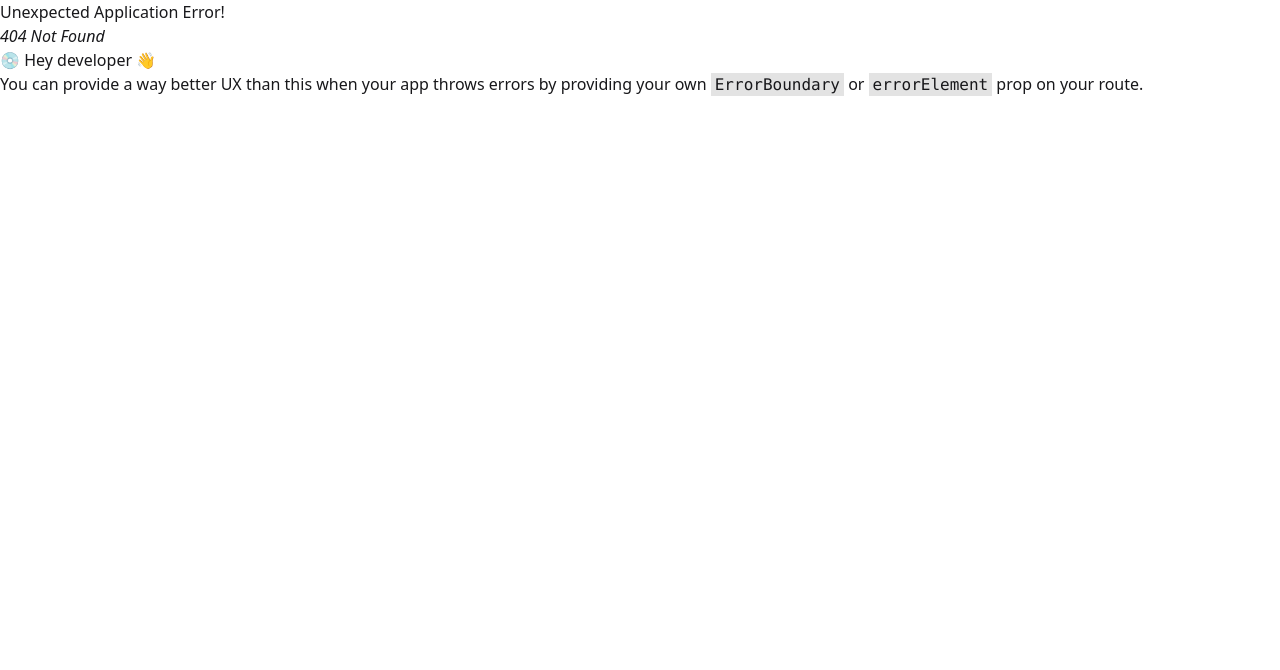
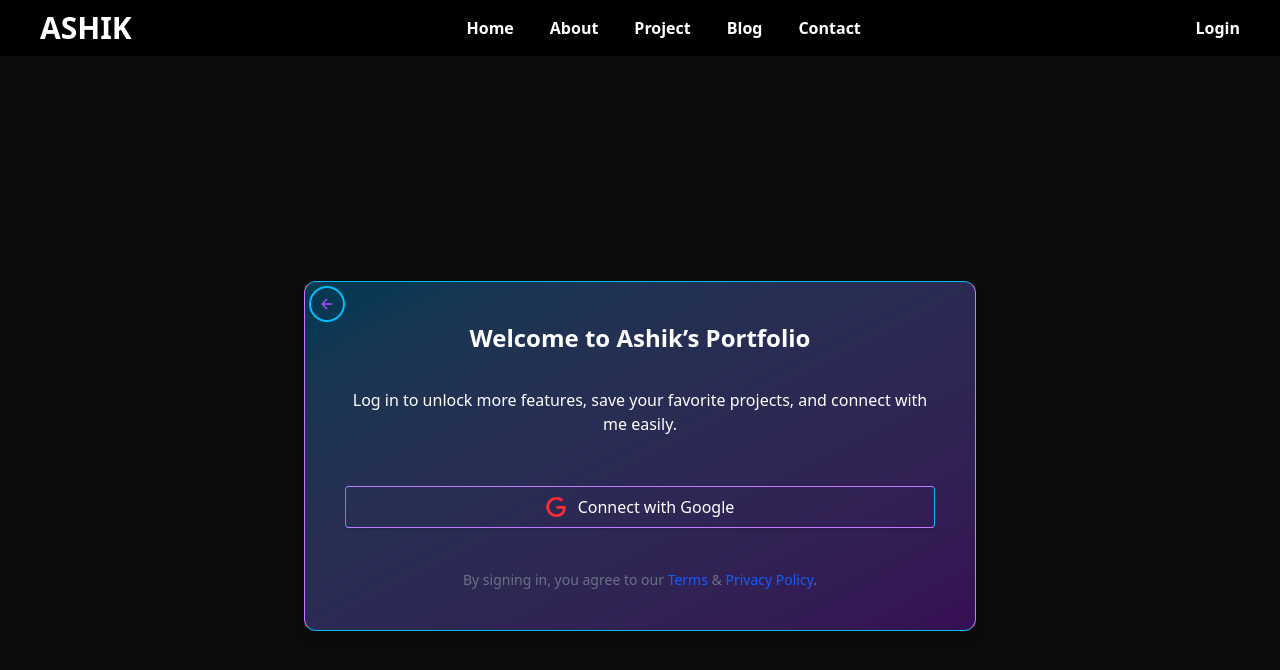
Before and after one commit to ASHIK-KHAN-ATUL/Ashik-Protfolio, a React (Vite) app: page /login-register in a window 1280 px wide. Before the commit this address had no page. Shown: the top 670 px of the page. Built offline with nearby package versions, Linux system fonts and the light colour scheme; no server answers.

Commit message:
create server , add login/register start jwt

```diff
--- a/package.json
+++ b/package.json
@@ -11,6 +11,9 @@
   },
   "dependencies": {
     "@tailwindcss/vite": "^4.1.7",
+    "@tanstack/react-query": "^5.83.0",
+    "axios": "^1.10.0",
+    "firebase": "^12.0.0",
     "localforage": "^1.10.0",
     "match-sorter": "^8.0.2",
     "react": "^19.1.0",
--- /dev/null
+++ b/src/Firebase/Firebase.config.js
@@ -0,0 +1,21 @@
+// Import the functions you need from the SDKs you need
+import { initializeApp } from "firebase/app";
+import { getAnalytics } from "firebase/analytics";
+// TODO: Add SDKs for Firebase products that you want to use
+// https://firebase.google.com/docs/web/setup#available-libraries
+
+// Your web app's Firebase configuration
+// For Firebase JS SDK v7.20.0 and later, measurementId is optional
+const firebaseConfig = {
+  apiKey: import.meta.env.VITE_apiKey,
+  authDomain: import.meta.env.VITE_authDomain,
+  projectId: import.meta.env.VITE_projectId,
+  storageBucket: import.meta.env.VITE_storageBucket,
+  messagingSenderId: import.meta.env.VITE_messagingSenderId,
+  appId: import.meta.env.VITE_appId1,
+  measurementId: import.meta.env.VITE_measurementId,
+};
+
+// Initialize Firebase
+export const app = initializeApp(firebaseConfig);
+// const analytics = getAnalytics(app);
--- /dev/null
+++ b/src/Hooks/axiosPublic.jsx
@@ -0,0 +1,12 @@
+import axios from "axios";
+
+
+export const axiosPublic = axios.create({
+    baseURL: 'http://localhost:5000/'
+})
+
+const useAxiosPublic = () => {
+    return axiosPublic;
+}
+
+export default useAxiosPublic;
--- /dev/null
+++ b/src/Hooks/useAdmin.jsx
@@ -0,0 +1,12 @@
+import { useContext } from "react";
+import { AuthContext } from "../Providers/AuthProvider";
+
+
+const useAdmin = () => {
+
+    const {user, loading} = useContext(AuthContext);
+
+
+};
+
+export default useAdmin;
--- /dev/null
+++ b/src/Pages/LoginWithGoogle/LoginWithGoogle.jsx
@@ -0,0 +1,75 @@
+import React, { useContext } from 'react';
+import { AuthContext } from '../../Providers/AuthProvider';
+import { useNavigate } from 'react-router-dom';
+import { SiGoogle } from 'react-icons/si';
+import { IoArrowBack } from 'react-icons/io5';
+import useAxiosPublic from '../../Hooks/axiosPublic';
+import { toast } from 'react-toastify';
+
+const LoginWithGoogle = () => {
+
+    const {googleSign, loading, user } = useContext(AuthContext);
+    const navigate = useNavigate();
+    const axiosPublic = useAxiosPublic();
+
+    const handleGoogleSignIn = () => {
+        googleSign()
+        .then((res) => {
+
+            const user = res.user;
+            const userInfo ={
+                name: user.displayName,
+                email: user.email,
+                image: user.photoURL,
+                lastLoginAt: new Date().toISOString(),
+                role: 'user',
+            }
+
+            axiosPublic.post('/users', userInfo)
+            .then(res => {
+                if(res.data.insertedId || res.data.message === 'user already exists' ){
+                    toast.success('✅ Login successful!');
+                    navigate('/');
+                    console.log(res)
+                }
+            })
+        })
+        .catch((error) => {
+            console.error('❌ Login error:', error);
+        });
+    };
+
+    return (
+    <div className="flex items-center justify-center min-h-screen bg-gradient-to-br from-blue-100/5 to-purple-100/5 px-10">
+
+      <div className="bg-gradient-to-br from-sky-500/30 to-purple-600/30 rounded-xl shadow-lg  min-h-[350px] max-w-2xl w-full text-center border border-y-sky-400  border-x-purple-400 relative p-10 flex flex-col justify-between">
+
+        <div onClick={()=>navigate('/')} className='absolute top-1 left-1 border-2 rounded-full border-sky-400 p-2  cursor-pointer hover:scale-90 duration-500'>
+            <IoArrowBack  className="text-md  text-purple-500" />
+        </div>
+        <h1 className="text-2xl font-bold ">Welcome to Ashik’s Portfolio</h1>
+        <p className="mt-2 ">
+          Log in to unlock more features, save your favorite projects, and connect with me easily.
+        </p>
+
+        <div className="mt-6">
+            <button
+            onClick={handleGoogleSignIn}
+            disabled={loading}
+            className="flex items-center justify-center gap-3 w-full px-4 py-2 border border-x-sky-400  border-y-purple-400 rounded shadow hover:scale-90 cursor-pointer duration-500 disabled:opacity-50"
+            >
+            <SiGoogle className="w-5 h-5 text-red-500" />
+            <span>{loading ? 'Connect in...' : 'Connect with Google'}</span>
+            </button>
+        </div>
+
+        <p className="mt-4 text-sm text-gray-500">
+          By signing in, you agree to our <a  className="text-blue-600">Terms</a> & <a className="text-blue-600">Privacy Policy</a>.
+        </p>
+      </div>
+
+    </div>
+    );
+};
+
+export default LoginWithGoogle;
--- a/src/Pages/Navbar/Navbar.jsx
+++ b/src/Pages/Navbar/Navbar.jsx
@@ -1,19 +1,30 @@
-import React, { useState } from 'react';
+import React, { useContext, useState } from 'react';
 import { CiMenuFries } from 'react-icons/ci';
 import { FaBars } from 'react-icons/fa';
 import { RxCross2 } from 'react-icons/rx';
 import { NavLink } from 'react-router-dom';
 import './Navbar.css'
+import { AuthContext } from '../../Providers/AuthProvider';
 
 const Navbar = () => {
 
     const [isClick, setIsClick] = useState(false);
-    // console.log(isClick)
+    // console.log(isClick);
+    const {user, logout} = useContext(AuthContext);
+
+    const handleLogout = () => {
+        logout()
+        .then(() => {
+            console.log('Logged Out')
+        }).catch(err => console.log(err))
+    }
 
     return (
         <div className='  p-2 px-10'>
             <div className='flex justify-between items-center'>
+
                 <span className='text-3xl font-bold'>ASHIK</span>
+
                 <div className='hidden md:block'>
                     <ul className='flex gap-5  font-semibold'>
                         <NavLink to={'/'} className={'nav-link'}><li>Home</li></NavLink>
@@ -23,22 +34,43 @@ const Navbar = () => {
                         <NavLink to={'/contact'} className={'nav-link'}><li>Contact</li></NavLink>
                     </ul>
                 </div>
-                <div >
-                    <span onClick={()=>setIsClick(!isClick)} className='md:hidden text-2xl relative btn bg-transparent  z-10 '>
+
+                {
+                    user?.email?
+
+                    <button onClick={handleLogout} className=' hidden md:block font-bold cursor-pointer text-red-400'>Logout</button> :
+
+                    <NavLink to={'/login-register'} className=' hidden md:block font-bold'>Login</NavLink>
+                }
+
+                <div className='md:hidden' >
+                    <span onClick={()=>setIsClick(!isClick)} className=' text-2xl relative btn bg-transparent  z-10 '>
                         {
                             isClick ?
 
-                            <span  className="transition-all duration-300 ease-in-out transform rotate-180 scale-110 text-[#2dc653] bg-tra"><RxCross2  /></span>
+                            <span  className="transition-all duration-300 ease-in-out transform rotate-180 scale-110 text-sky-400 bg-tra"><RxCross2  /></span>
                             :
-                            <span className="transition-all duration-300 ease-in-out transform rotate-0 scale-110 text-[#2dc653]"><FaBars  /></span>
+                            <span className="transition-all duration-300 ease-in-out transform rotate-0 scale-110 text-sky-400"><FaBars  /></span>
                         }
-                            <div  className={` ${isClick?'block':'hidden' } absolute top-12 -right-0 w-60 bg-black/80 text-[#2dc653] border  text-base p-5 rounded-lg overflow-hidden `}>
+                            <div  className={` ${isClick?'block':'hidden' } absolute top-12 -right-0 w-60 bg-gradient-to-bl from-sky-400/20 via-indigo-500/30 to-purple-600/40 text-sky-400 border border-sky-400 text-base p-5 rounded-lg overflow-hidden `}>
                                 <ul className=' flex flex-col  w-[60vh] text-start '>
-                                    <NavLink to={'/'} className={'hover:bg-white duration-500 p-2 rounded-sm w-auto'}><li>Home</li></NavLink>
-                                    <NavLink to={'/about'} className={'hover:bg-white duration-500 p-2 rounded-sm w-auto'}><li>About</li></NavLink>
-                                    <NavLink to={'/project'}><li className={'hover:bg-white duration-500 p-2 rounded-sm w-auto'}>Project</li></NavLink>
-                                    <NavLink to={'/blog'}><li className={'hover:bg-white duration-500 p-2 rounded-sm w-auto'}>Blog</li></NavLink>
-                                    <NavLink to={'/contact'}><li className={'hover:bg-white duration-500 p-2 rounded-sm w-auto'}>Contact</li></NavLink>
+                                    <NavLink to={'/'} className={'hover:bg-gradient-to-br from-sky-400/20 via-indigo-500/30 to-purple-600/20 duration-500 p-2 rounded-sm w-auto'}><li>Home</li></NavLink>
+                                    <NavLink to={'/about'} className={'hover:bg-gradient-to-br from-sky-400/20 via-indigo-500/30 to-purple-600/20 duration-500 p-2 rounded-sm w-auto'}><li>About</li></NavLink>
+                                    <NavLink to={'/project'}><li className={'hover:bg-gradient-to-br from-sky-400/20 via-indigo-500/30 to-purple-600/20 duration-500 p-2 rounded-sm w-auto'}>Project</li></NavLink>
+                                    <NavLink to={'/blog'}><li className={'hover:bg-gradient-to-br from-sky-400/20 via-indigo-500/30 to-purple-600/20 duration-500 p-2 rounded-sm w-auto'}>Blog</li></NavLink>
+                                    <NavLink to={'/contact'}><li className={'hover:bg-gradient-to-br from-sky-400/20 via-indigo-500/30 to-purple-600/20 duration-500 p-2 rounded-sm w-auto'}>Contact</li></NavLink>
+
+                                    {
+                                    user?.email ? (
+                                        <li>
+                                        <button  onClick={handleLogout}  className="font-bold cursor-pointer p-2 hover:bg-gradient-to-br from-sky-400/20 via-indigo-500/30 to-purple-600/20 rounded-sm w-auto text-red-500" >  Logout
+                                        </button>
+                                        </li>
+                                    ) : (
+                                        <NavLink to={'/login-register'}   className="font-bold p-2 hover:bg-gradient-to-br from-sky-400/20 via-indigo-500/30 to-purple-600/20 rounded-sm w-auto block"  >  Login
+                                        </NavLink>
+                                    )
+                                    }
                                 </ul>
                             </div>
                     </span>
--- /dev/null
+++ b/src/Providers/AuthProvider.jsx
@@ -0,0 +1,59 @@
+import { createContext, useEffect, useState } from "react";
+import { app } from "../Firebase/Firebase.config";
+import { getAuth, GoogleAuthProvider, signInWithPopup, onAuthStateChanged, signOut } from "firebase/auth";
+
+
+
+
+export const  AuthContext = createContext(null);
+const auth = getAuth(app)
+
+
+const AuthProvider = ({children}) => {
+
+    const [user, setUser] = useState(null);
+    const [loading, setLoading] = useState(true);
+
+    const googleProvider = new GoogleAuthProvider();
+
+    const googleSign = () => {
+        setLoading(true);
+        return signInWithPopup(auth, googleProvider)
+    }
+
+    const logout = () => {
+        setLoading(true);
+        return signOut(auth);
+    }
+
+    useEffect( () => {
+        const unsbcribe = onAuthStateChanged(auth, (currentUser) => {
+            setUser(currentUser);
+            if(currentUser){
+
+            }
+            else{
+
+            }
+            setLoading(false);
+        });
+        return ()=> unsbcribe();
+    } ,[])
+
+    const authInfo = {
+        user,
+        setUser,
+        loading,
+        setLoading,
+        googleSign,
+        logout
+    }
+
+    return (
+        <AuthContext.Provider value={authInfo}>
+            {children}
+        </AuthContext.Provider>
+    );
+};
+
+export default AuthProvider;
--- a/src/Router/Router.jsx
+++ b/src/Router/Router.jsx
@@ -6,6 +6,7 @@ import AboutSection from '../Pages/Component/AboutSection/AboutSection';
 import Project from '../Pages/Component/Project/Project';
 import Blog from '../Pages/Component/Blog/Blog';
 import Contact from '../Pages/Component/Contact/Contact';
+import LoginWithGoogle from '../Pages/LoginWithGoogle/LoginWithGoogle';
 
 export const Router = createBrowserRouter([
   {
@@ -31,6 +32,10 @@ export const Router = createBrowserRouter([
         {
           path: '/contact',
           element: <Contact></Contact>
+        },
+        {
+          path: '/login-register',
+          element: <LoginWithGoogle></LoginWithGoogle>
         }
     ]
   },
--- a/src/main.jsx
+++ b/src/main.jsx
@@ -8,11 +8,19 @@ import {
 } from "react-router-dom";
 import Router from './Router/Router.jsx';
 import { ToastContainer } from 'react-toastify';
+import { QueryClient, QueryClientProvider } from '@tanstack/react-query';
+import AuthProvider from './Providers/AuthProvider.jsx';
 
+
+const queryClient = new QueryClient();
 
 createRoot(document.getElementById('root')).render(
   <StrictMode>
-    <RouterProvider router={Router} ></RouterProvider>
-    <ToastContainer />
+    <AuthProvider>
+      <QueryClientProvider client={queryClient}>
+          <RouterProvider router={Router} ></RouterProvider>
+        <ToastContainer />
+      </QueryClientProvider>
+    </AuthProvider>
   </StrictMode>,
 )
```
Also changed, not shown: 1 other file (tests, documents, lock files or other folders).
